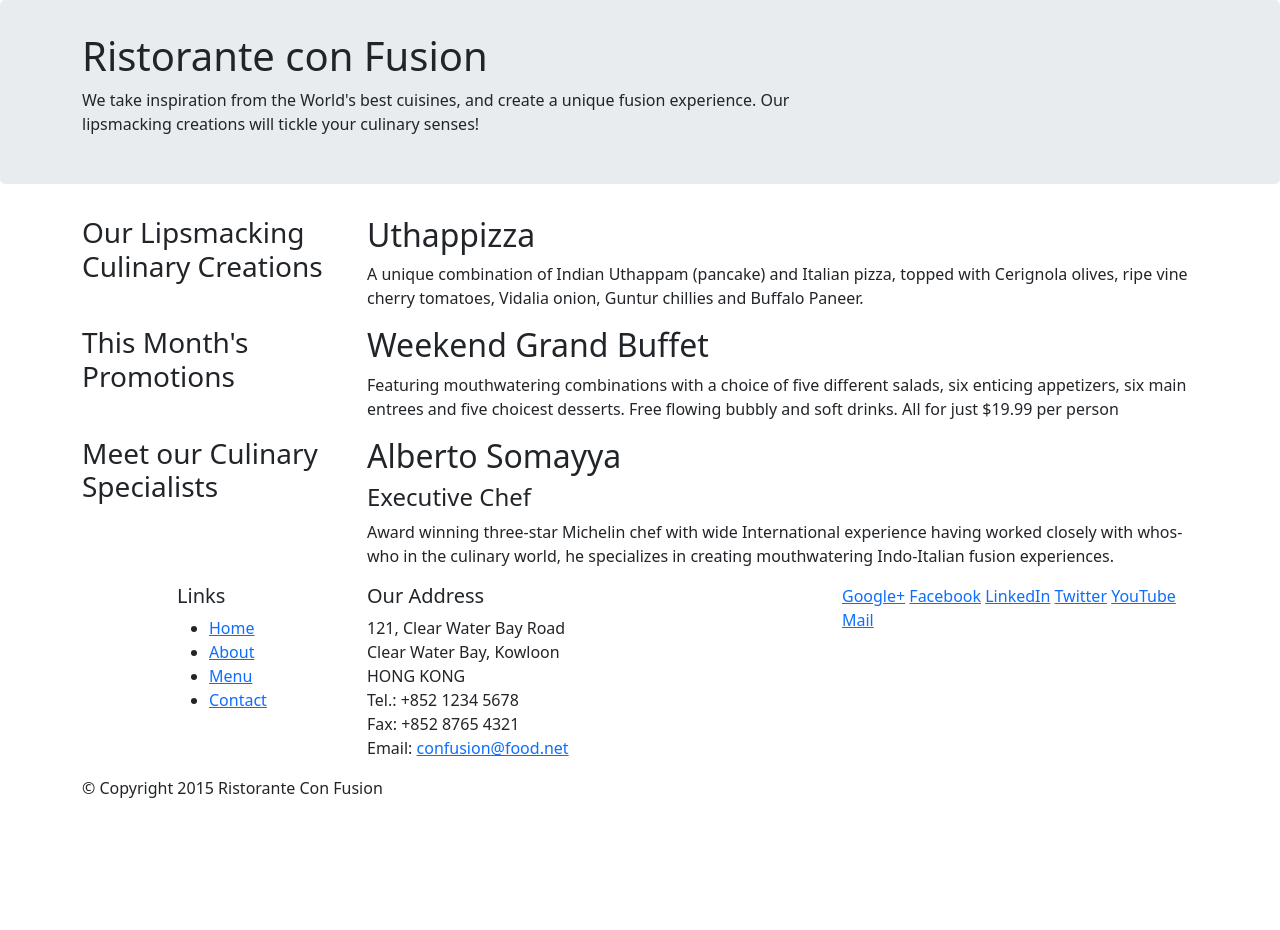
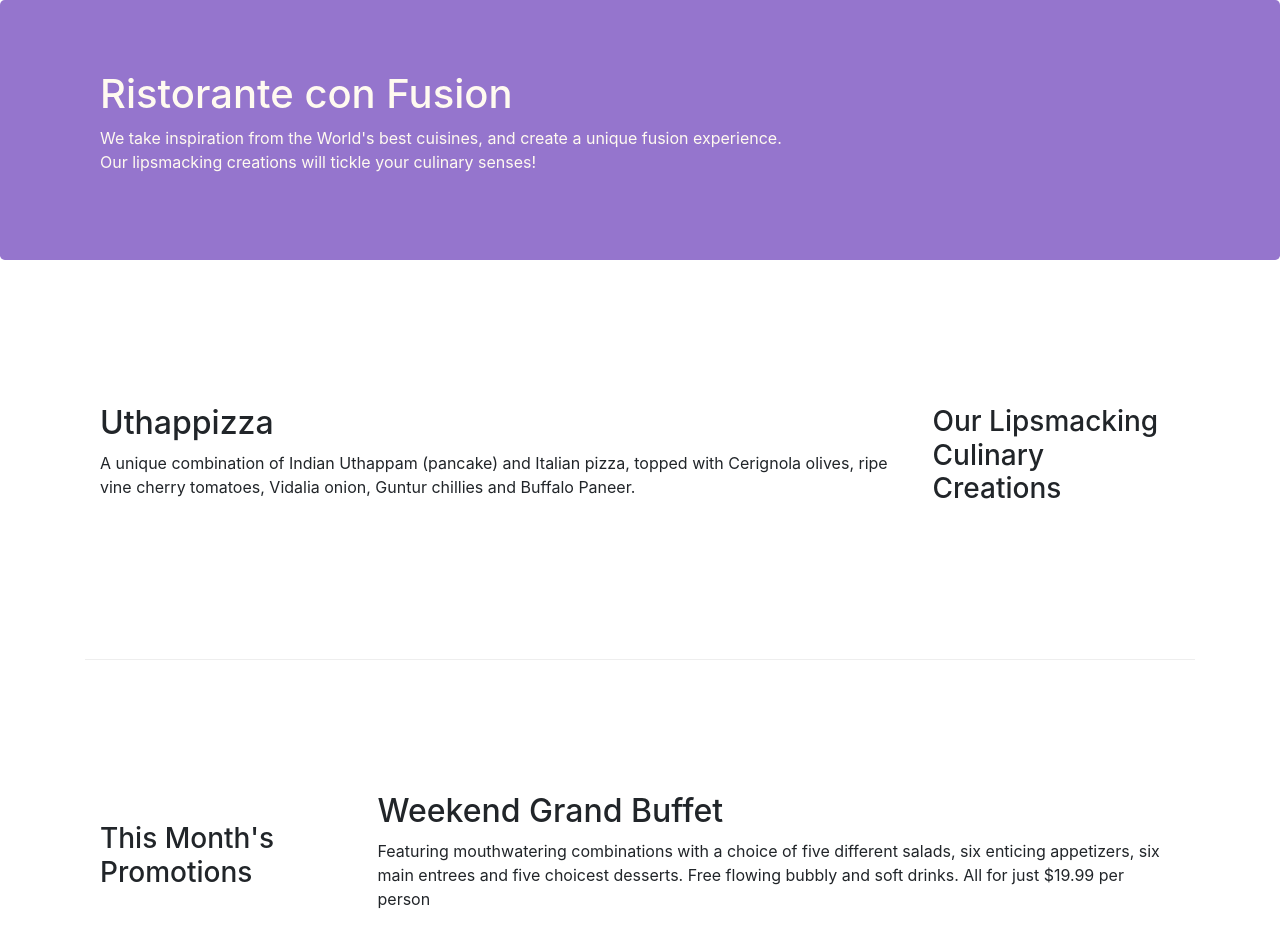
Before and after one commit to migscay/hogtide-lechon, a website: page index.html in a window 1280 px wide. Shown: the top 930 px of the page. Before the commit the page ends 816 px from the top, so only its background shows below. Drawn offline with nearby package versions, Linux system fonts and the light colour scheme.

Commit message:
bootstrap grid part 4

```diff
--- /dev/null
+++ b/css/styles.css
@@ -0,0 +1,58 @@
+body {
+  padding-top: 0 !important;
+}
+
+.row-header {
+  margin: 0px auto;
+  padding: 0px 0px; }
+
+.row-content {
+  margin: 0px auto;
+  padding: 50px 0px;
+  border-bottom: 1px ridge;
+  min-height: 400px; }
+
+.footer {
+  background-color: #D1C4E9;
+  margin: 0px auto;
+  padding: 20px 0px; }
+
+.jumbotron {
+  margin: 0px auto;
+  padding: 70px 30px;
+  background: #9575CD;
+  color: floralwhite; }
+
+address {
+  font-size: 80%;
+  margin: 0px;
+  color: #0f0f0f; }
+
+body {
+  padding: 50px 0px 0px 0px;
+  z-index: 0; }
+
+.navbar-inverse {
+  background-color: #512DA8; }
+
+.tab-content {
+  border-left: 1px solid #ddd;
+  border-right: 1px solid #ddd;
+  border-bottom: 1px solid #ddd;
+  padding: 10px; }
+
+.carousel {
+  background: #512DA8; }
+  .carousel .carousel-item {
+    height: 300px; }
+    .carousel .carousel-item img {
+      position: absolute;
+      top: 0;
+      left: 0;
+      min-height: 300px; }
+
+#carousel-button {
+  right: 0px;
+  position: absolute;
+  bottom: 0px;
+}
--- a/index.html
+++ b/index.html
@@ -8,8 +8,8 @@
     <meta http-equiv="x-ua-compatible" content="ie=edge">
 
     <!-- Bootstrap CSS -->
-    <link href="https://cdn.jsdelivr.net/npm/bootstrap@5.0.0-beta2/dist/css/bootstrap.min.css" rel="stylesheet" integrity="sha384-BmbxuPwQa2lc/FVzBcNJ7UAyJxM6wuqIj61tLrc4wSX0szH/Ev+nYRRuWlolflfl" crossorigin="anonymous">
-    <link href="styles.css" rel="stylesheet">
+    <link rel="stylesheet" href="https://maxcdn.bootstrapcdn.com/bootstrap/4.0.0/css/bootstrap.min.css" integrity="sha384-Gn5384xqQ1aoWXA+058RXPxPg6fy4IWvTNh0E263XmFcJlSAwiGgFAW/dAiS6JXm" crossorigin="anonymous">
+    <link href="./css/styles.css" rel="stylesheet">
     <title>Ristorante Con Fusion</title>
 </head>
 
@@ -17,7 +17,7 @@
 
     <header class="jumbotron">
         <div class="container">
-            <div class="row">
+            <div class="row row-header">
                 <div class="col-12 col-sm-8">
                     <h1>Ristorante con Fusion</h1>
                     <p>We take inspiration from the World's best cuisines, and create a unique fusion experience. Our lipsmacking creations will tickle your culinary senses!</p>
@@ -29,18 +29,18 @@
     </header>
 
     <div class="container">
-        <div class="row">
-            <div class="col-sm-4 push-sm-8 col-md-3 push-md-9">
+        <div class="row row-content align-items-center">
+            <div class="col-sm-4 col-md-3 order-2">
                 <h3>Our Lipsmacking Culinary Creations</h3>
             </div>
-            <div class="col-sm pull-sm-4 col-md pull-md-3">
+            <div class="col-sm col-md order-1">
                 <h2>Uthappizza</h2>
                 <p>A unique combination of Indian Uthappam (pancake) and Italian pizza, topped with Cerignola olives, ripe vine cherry tomatoes, Vidalia onion, Guntur chillies and Buffalo Paneer.</p>
             </div>
         </div>
 
 
-        <div class="row">
+        <div class="row row-content align-items-center">
             <div class="col-sm-4 col-md-3">
                 <h3>This Month's Promotions</h3>
             </div>
@@ -50,11 +50,11 @@
             </div>
         </div>
 
-        <div class="row">
-            <div class="col-sm-4 push-sm-8 col-md-3 push-md-9">
+        <div class="row row-content align-items-center">
+            <div class="col-sm-4 col-md-3 order-2">
                 <h3>Meet our Culinary Specialists</h3>
             </div>
-            <div class="col-sm pull-sm-4 col-md pull-md-3">
+            <div class="col-sm col-md order-1">
                 <h2>Alberto Somayya</h2>
                 <h4>Executive Chef</h4>
                 <p>Award winning three-star Michelin chef with wide International experience having worked closely with whos-who in the culinary world, he specializes in creating mouthwatering Indo-Italian fusion experiences. </p>
@@ -62,12 +62,12 @@
         </div>
     </div>
 
-    <footer>
+    <footer class="footer">
         <div class="container">
             <div class="row">
                 <div class="col-5 offset-1 col-sm-2">
                     <h5>Links</h5>
-                    <ul>
+                    <ul class="list-unstyled">
                         <li><a href="#">Home</a></li>
                         <li><a href="#">About</a></li>
                         <li><a href="#">Menu</a></li>
@@ -85,8 +85,8 @@
 		              Email: <a href="mailto:confusion@food.net">confusion@food.net</a>
 		           </address>
                 </div>
-                <div  class="col col-sm-4">
-                    <div>
+                <div  class="col col-sm-4 align-self-center">
+                    <div style="text-align: center">
                         <a href="http://google.com/+">Google+</a>
                         <a href="http://www.facebook.com/profile.php?id=">Facebook</a>
                         <a href="http://www.linkedin.com/in/">LinkedIn</a>
@@ -96,7 +96,7 @@
                     </div>
                 </div>
            </div>
-           <div class="row">
+           <div class="row justify-content-center">
                 <div class="col-auto    ">
                     <p>© Copyright 2015 Ristorante Con Fusion</p>
                 </div>
@@ -104,5 +104,6 @@
         </div>
     </footer>
     <!-- jQuery first, then Tether, then Bootstrap JS. -->
-    <script src="https://cdn.jsdelivr.net/npm/bootstrap@5.0.0-beta2/dist/js/bootstrap.bundle.min.js" integrity="sha384-b5kHyXgcpbZJO/tY9Ul7kGkf1S0CWuKcCD38l8YkeH8z8QjE0GmW1gYU5S9FOnJ0" crossorigin="anonymous"></script>
-</html>
+    <script src="https://code.jquery.com/jquery-3.2.1.slim.min.js" integrity="sha384-KJ3o2DKtIkvYIK3UENzmM7KCkRr/rE9/Qpg6aAZGJwFDMVNA/GpGFF93hXpG5KkN" crossorigin="anonymous"></script>
+    <script src="https://cdnjs.cloudflare.com/ajax/libs/popper.js/1.12.9/umd/popper.min.js" integrity="sha384-ApNbgh9B+Y1QKtv3Rn7W3mgPxhU9K/ScQsAP7hUibX39j7fakFPskvXusvfa0b4Q" crossorigin="anonymous"></script>
+    <script src="https://maxcdn.bootstrapcdn.com/bootstrap/4.0.0/js/bootstrap.min.js" integrity="sha384-JZR6Spejh4U02d8jOt6vLEHfe/JQGiRRSQQxSfFWpi1MquVdAyjUar5+76PVCmYl" crossorigin="anonymous"></script></html>
--- a/styles.css
+++ /dev/null
@@ -1,6 +0,0 @@
-.jumbotron {
-    padding: 2rem 1rem;
-    margin-bottom: 2rem;
-    background-color: #e9ecef;
-    border-radius: .3rem;
-  }
```
